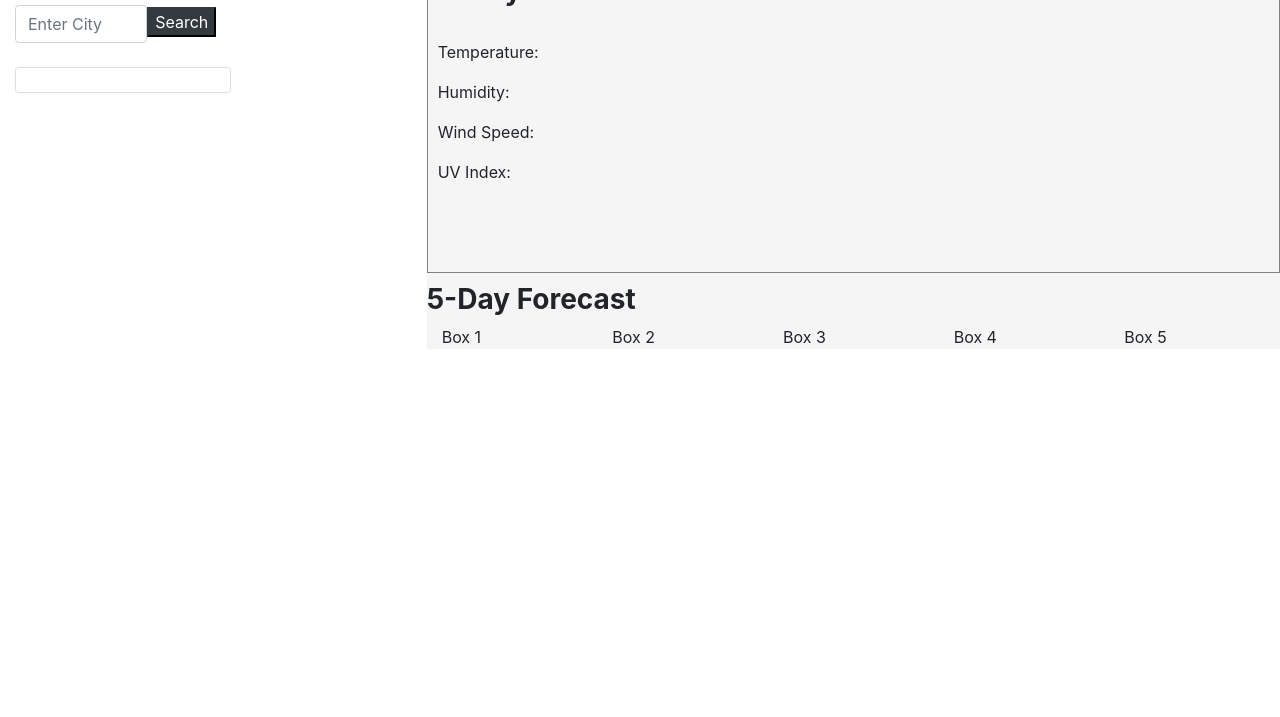
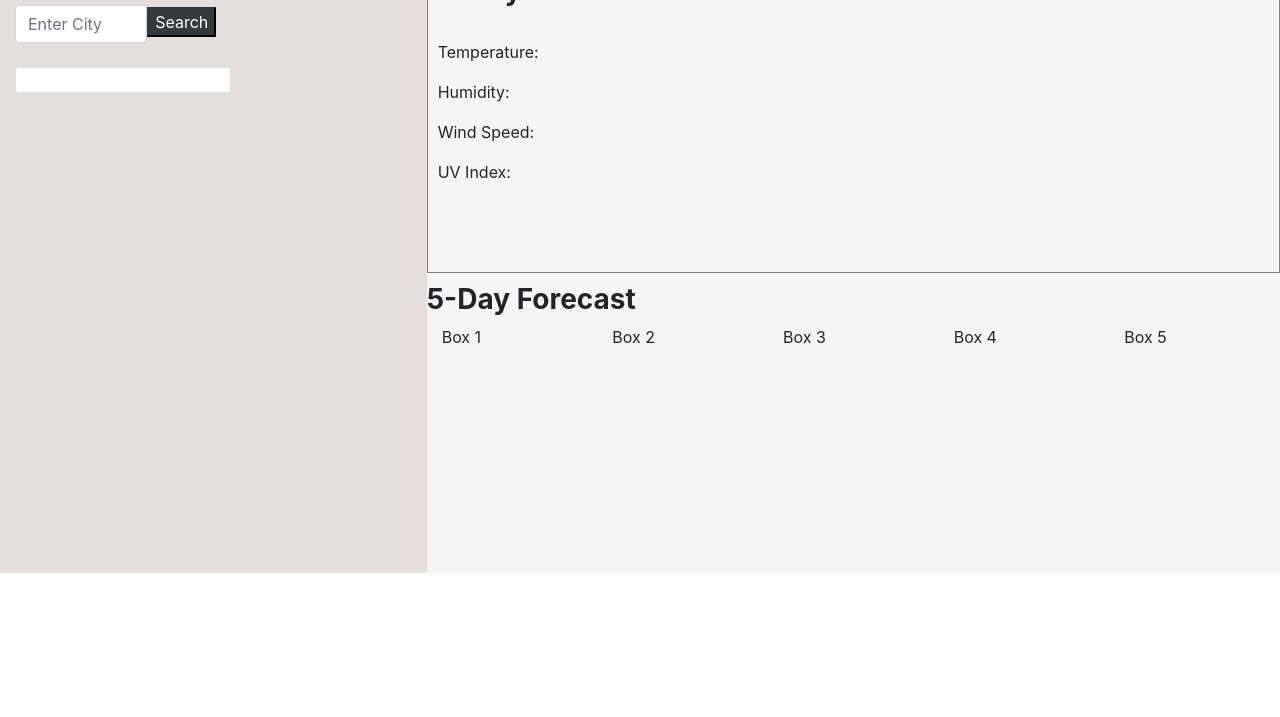
Before and after one commit to kryshtenet/6weatherDashboard, a plain HTML site: page index.html in a window 1280 px wide. Shown: the part 83-800 px from the top of the page. Drawn offline with nearby package versions, Linux system fonts and the light colour scheme.

Commit message:
Updated the form in CSS and html

```diff
--- a/index.html
+++ b/index.html
@@ -24,7 +24,7 @@
 
         <!--Area to Search City; Prior Cities Searched-->
         <div class="row">
-          <div class="searchCity col-lg-4">
+          <div class="searchCityForm col-lg-4">
             <label for="cities" id="inputBoxName">Search for a City:</label>
             <form class="form-inline">
                 <input type="text" class="form-control col-md-4" id="city" placeholder="Enter City">
```
